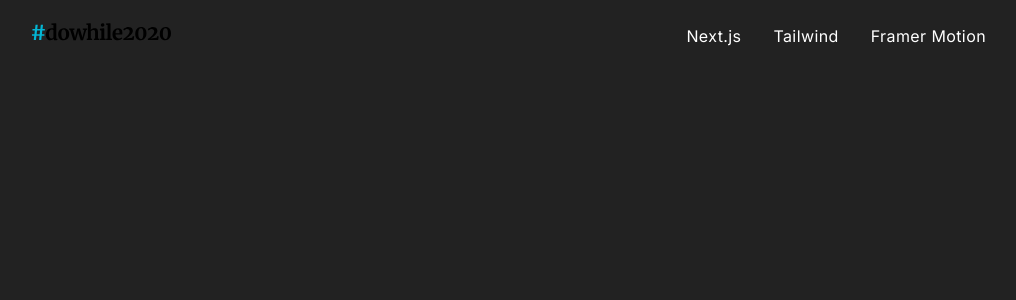
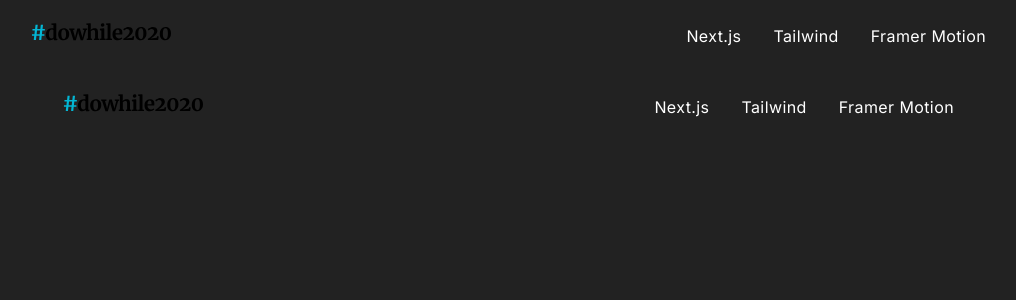
Before and after one commit to Gui-dev/next-tailwind-framermotion, a Next.js app: page / in a window 1280 px wide. Shown: the top 300 px of the page, without its empty margins (134-1150 px from the left). Built offline with nearby package versions, Linux system fonts and the light colour scheme.

Commit message:
feat: add component AnimateSharedLayout

```diff
--- a/pages/_app.tsx
+++ b/pages/_app.tsx
@@ -1,8 +1,16 @@
 import '../styles/tailwind.css'
 import '../styles/globals.css'
+import { AnimateSharedLayout } from 'framer-motion'
+import Layout from '../components/Layout'
 
 function MyApp({ Component, pageProps }) {
-  return <Component {...pageProps} />
+  return (
+    <AnimateSharedLayout>
+      <Layout>
+        <Component {...pageProps} />
+      </Layout>
+    </AnimateSharedLayout>
+  )
 }
 
 export default MyApp
```
